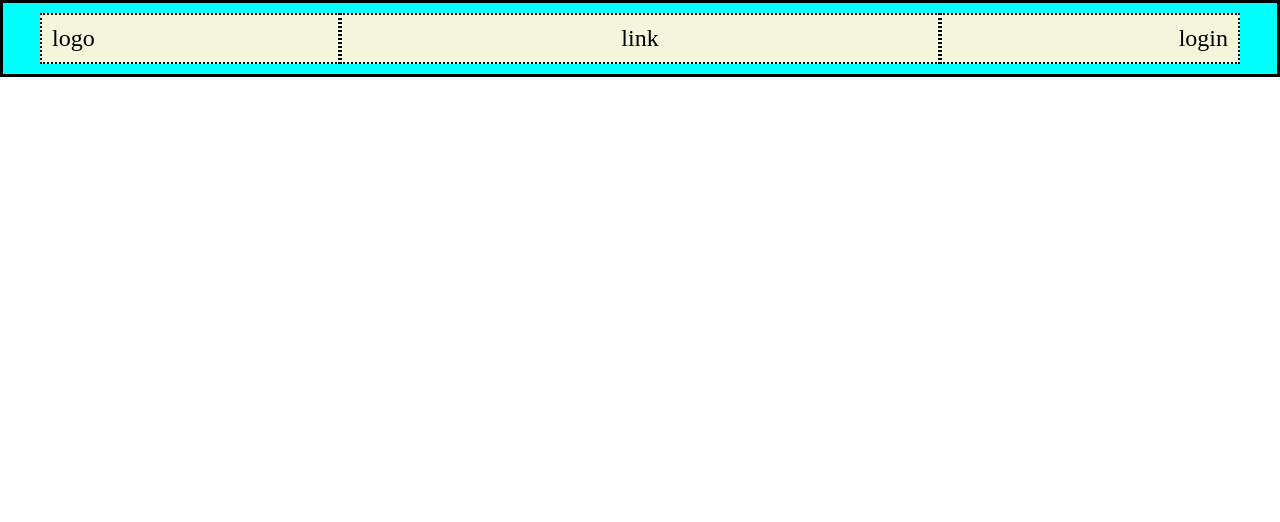
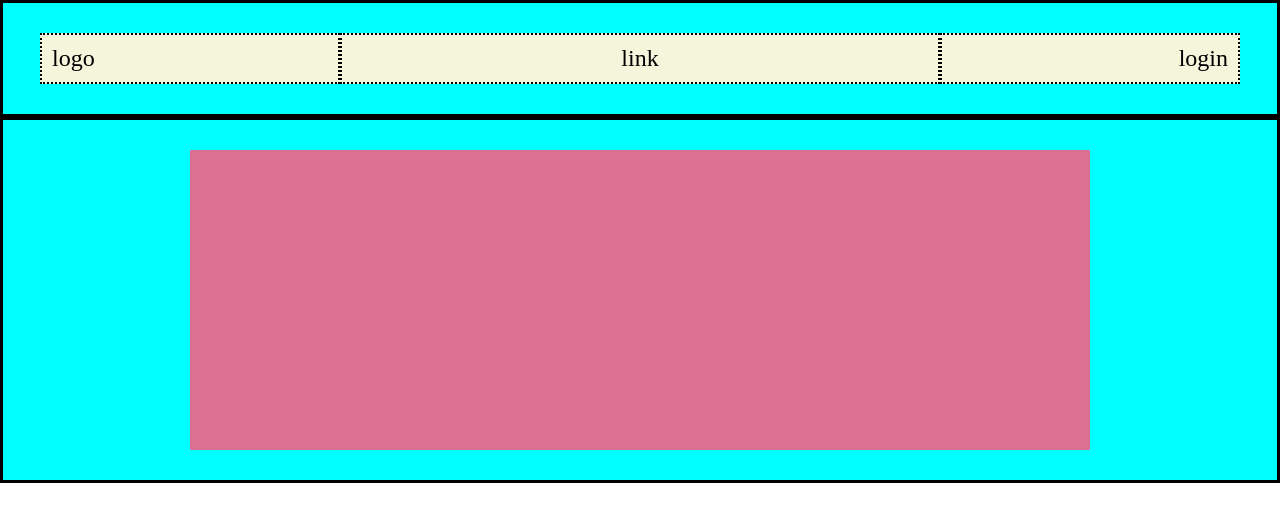
Before and after one commit to MattiaUsai/htmlcss-struttura-discord, a plain HTML site: page index.html in a window 1280 px wide. Drawn offline with Linux system fonts and the light colour scheme.

Commit message:
COMPLETE SECOND ROW

```diff
--- a/css/style.css
+++ b/css/style.css
@@ -7,7 +7,7 @@
     width: 100%;
     background-color: aqua;
     border: 3px solid black;
-    padding: 10px;
+    padding: 30px;
 }
 .container{
     max-width: 1200px;
@@ -29,3 +29,11 @@
 .hdivs.hdiv{
     text-align: right;
 }
+.pink{
+    background-color: palevioletred;
+    height: 300px;
+    width: 100%;
+}
+.container.nove {
+    max-width: 900px;
+}
--- a/index.html
+++ b/index.html
@@ -13,14 +13,15 @@
                 <div class="hdiv"> logo</div>
                 <div class="hdiv hdivc">link</div>
                 <div class="hdiv hdivs ">login</div>
-
             </div>
-
         </div>
-
     </header>
     <main>
-
+        <div class="row">
+            <div class="container nove">
+                <div class="pink"></div>
+            </div>
+        </div>
 
     </main>
 
```
